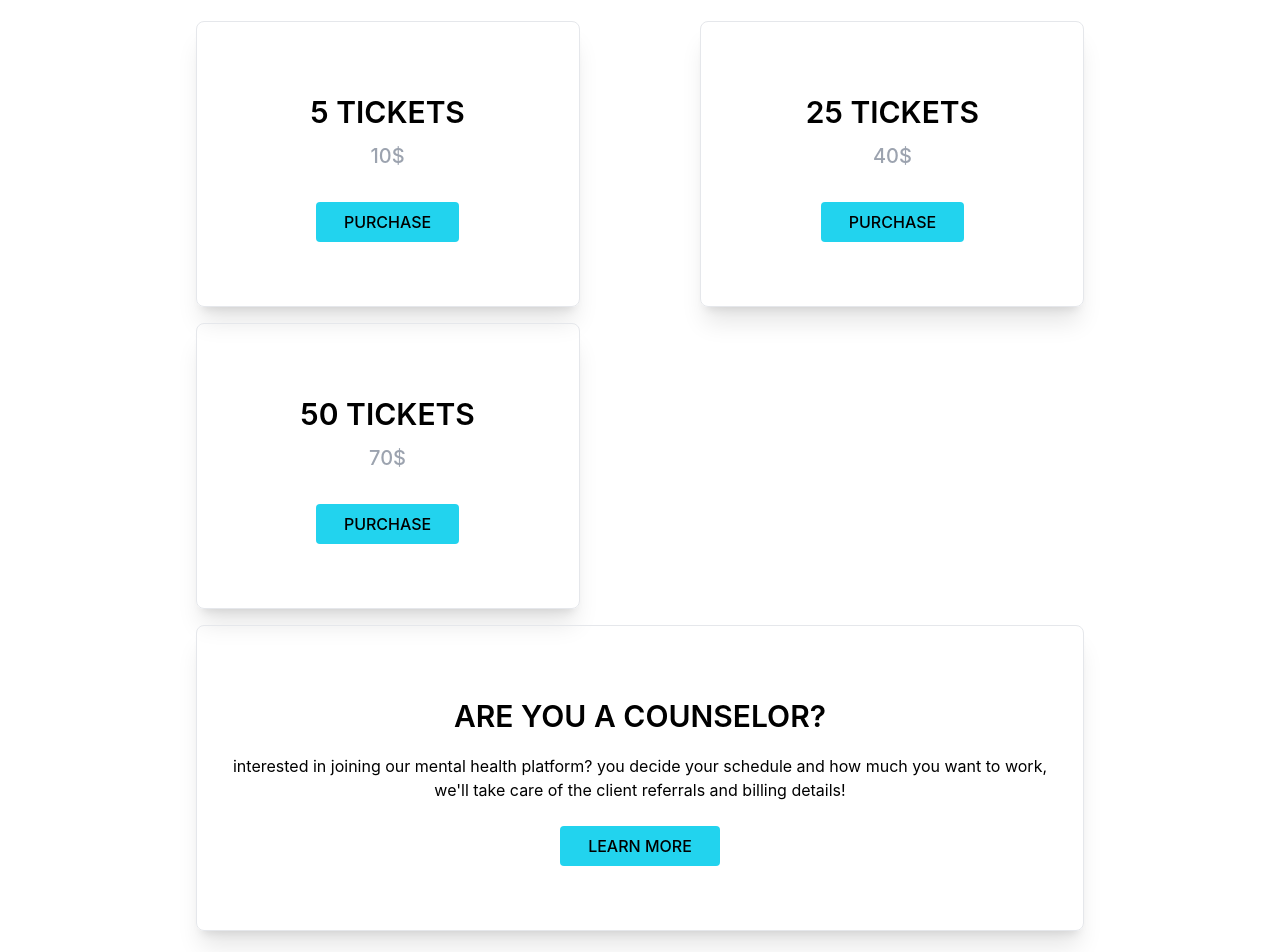
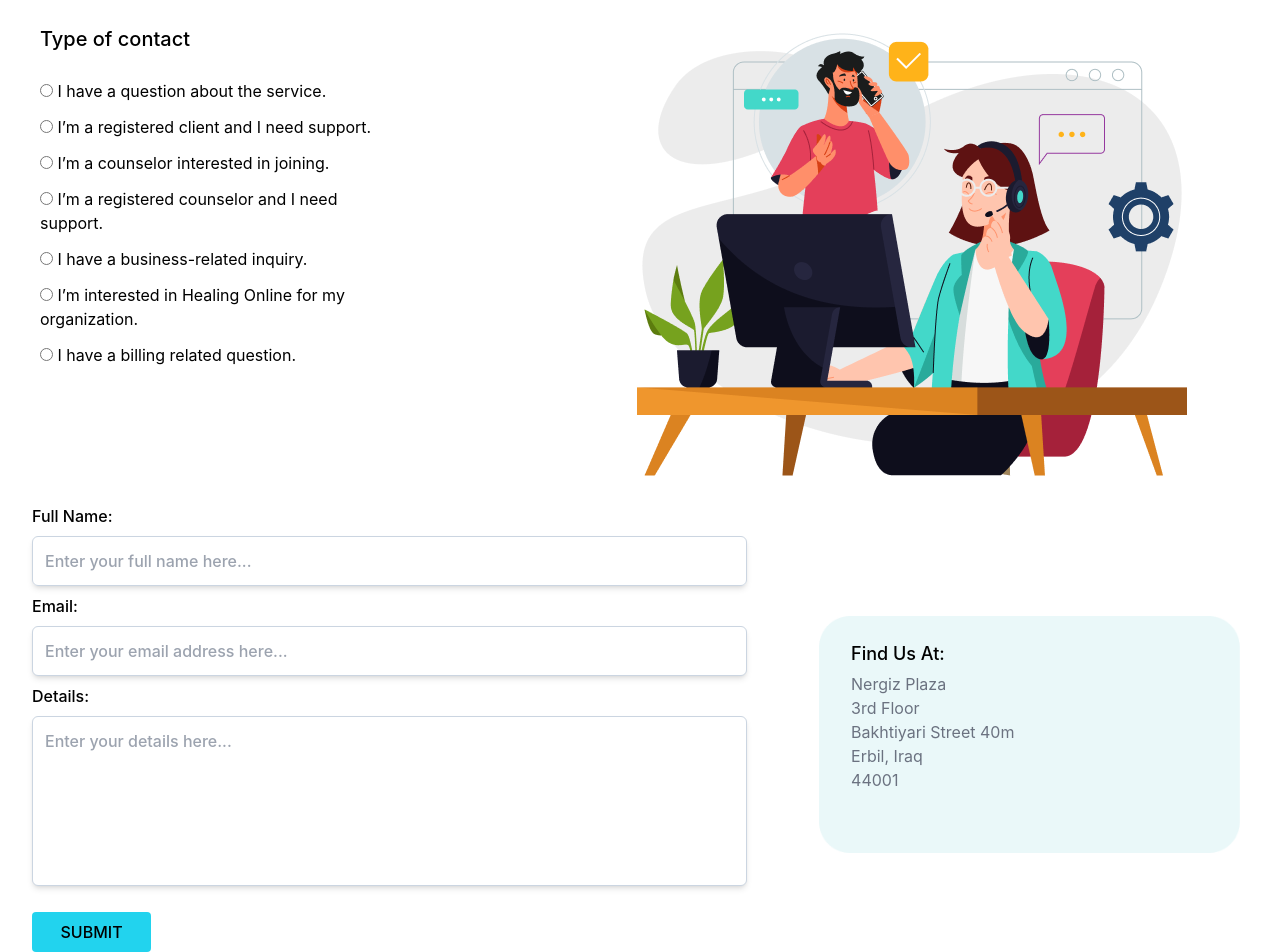
Before and after one commit to kogunlu/codezillas-capstone, a React (Create React App) app: page /contact in a window 1280 px wide. Before the commit this address led to /. Shown: the part 260-1212 px from the top of the page. Built offline with nearby package versions, Linux system fonts and the light colour scheme; no server answers.

Commit message:
Initial commit

```diff
--- a/src/App.jsx
+++ b/src/App.jsx
@@ -13,8 +13,9 @@ import Navbar from './components/shared/navbar/Navbar';
 import Login from './components/pages/Login/Login';
 import Signup from './components/pages/Signup/Signup';
 import SignupThanks from './components/pages/Signup/SignupThanks';
-
 import Team from './components/pages/About/Team';
+import Contact from './components/pages/Contact/Contact';
+import ContactThanks from './components/pages/Contact/ContactThanks/ContactThanks';
 
 function App() {
   return (
@@ -30,7 +31,8 @@ function App() {
         <Route path="thanks-subs" element={<SubsThanks />} />
         <Route path="thanks-signup" element={<SignupThanks />} />
         <Route path="blog" element={<Blog />} />
-
+        <Route path='contact' element={<Contact />} />
+        <Route path= "thanks-contacts" element={<ContactThanks />} />
         <Route path="*" element={<ErrorPage />} />
       </Routes>
 
--- /dev/null
+++ b/src/components/pages/Contact/Contact.jsx
@@ -0,0 +1,185 @@
+import React, {useState} from "react";
+import {useNavigate} from "react-router-dom"
+import { v4 as uuidv4 } from 'uuid';
+import { doc, setDoc } from "firebase/firestore";
+import { useDispatch  } from 'react-redux';
+import db from "../../../db/firebase.config";
+import contact from "./images/Contact.png";
+import ContactAdress from "./ContactAdress";
+
+
+
+
+function Contact () {
+    const [contactType, setContactType] = useState("")
+    const [name, setName] = useState("")
+    const [email, setEmail] = useState("")
+    const [details, setDetails] = useState("")
+    const dispatch = useDispatch()
+    const navigate = useNavigate()
+
+    const handleContactChange = e => {setContactType(e.target.value)}
+    const handleNameChange = e => {setName(e.target.value)}
+    const handleEmailChange = e => {setEmail(e.target.value)}
+    const handleDetailsChange = e => {setDetails(e.target.value)}
+
+
+        async function sendData(contactTypeValue1, nameValue1, emailValue1, detailsValue1){
+
+          await setDoc(doc(db, "contactUs-list", uuidv4()), {
+            contactType: contactTypeValue1,
+            name: nameValue1,
+            email: emailValue1,
+            details: detailsValue1
+          });
+
+        }
+          sendData(contactType, name, email, details).then(handleContactChange, handleNameChange, handleEmailChange, handleDetailsChange, ("")).then(navigate('/thanks-contacts'))
+
+
+
+   return (
+   <div className="">
+    <div className="py-10 pl-10">
+        <h1 className="text-5xl ">SEND US YOUR REQUEST!</h1>
+        <p className="text-gray-500 mt-2">Do you have a question, concern, idea, feedback, or problem? If you need assistance,
+             please fill out the <br/> form below and we’d be happy to help!</p>
+    </div>
+    <div className="flex ">
+
+    <div>
+
+
+<div className=' h-96 w-full md:w-5/6 lg:w-4/6 px-2 md:px-10 py-5 flex  justify-between items-start   flex-wrap'>
+
+    <div className='h-auto mb-6'>
+        <h2 className='text-xl font-medium'>
+            Type of contact
+        </h2>
+    </div>
+
+    <div className='w-full h-auto py-5 md:py-0 flex flex-col justify-center items-start gap-1 '>
+        <div className='mb-2'>
+            <input
+            name="contactType"
+            type="radio"
+            value="I have a question about the service."
+            onChange={handleContactChange}
+
+            /> I have a question about the service.
+        </div>
+
+        <div className='mb-2'>
+            <input
+            name="contactType"
+            type="radio"
+            value="I’m a registered client and I need support."
+            onChange={handleContactChange}
+
+            /> I’m a registered client and I need support.
+        </div>
+
+        <div className='mb-2'>
+            <input
+            name="contactType"
+            type="radio"
+            value=" I’m a counselor interested in joining."
+            onChange={handleContactChange}
+
+            /> I’m a counselor interested in joining.
+        </div>
+
+        <div className='mb-2'>
+            <input
+           name="contactType"
+            type="radio"
+            value="I’m a registered counselor and I need support."
+            onChange={handleContactChange}
+
+            /> I’m a registered counselor and I need support.
+        </div>
+
+        <div className='mb-2'>
+            <input
+            name="contactType"
+            type="radio"
+            value="I have a business-related inquiry."
+            onChange={handleContactChange}
+
+            /> I have a business-related inquiry.
+        </div>
+
+        <div className='mb-2'>
+            <input
+            name="contactType"
+            type="radio"
+            value="I’m interested in Healing Online for my organization."
+            onChange={handleContactChange}
+
+            /> I’m interested in Healing Online for my organization.
+        </div>
+
+        <div>
+            <input
+            name="contactType"
+            type="radio"
+            value="I have a billing related question."
+            onChange={handleContactChange}
+
+            /> I have a billing related question.
+        </div>
+    </div>
+
+
+</div>
+
+
+    </div>
+
+    <div><img
+        className=" items-start lg:justify-center rounded mx-auto py-7 "
+        src={contact}
+        alt="contact"
+      /> </div>
+   </div>
+      <div className="flex ">
+
+
+
+
+         <form className=' w-full md:w-1/4 lg:w-4/6 px-2 md:px-8 sm:text-small  '>
+          <span className='mb-3 '>
+              <label htmlFor='name' className='font-medium'>Full Name:
+              <input type="name" placeholder='Enter your full name here...' value={name} onChange={handleNameChange} className=' box-border w-full border rounded-md
+        bg-transparent border-slate-300 p-3 mt-2 mb-2 shadow-md focus:outline-none'/>
+              </label>
+          </span>
+          <span className='mb-3 '>
+              <label htmlFor='email' className='font-medium'>Email:
+              <input type="email" placeholder='Enter your email address here...' value={email} onChange={handleEmailChange} className='w-full border rounded-md
+               border-slate-300 p-3 mt-2 mb-2 shadow-md focus:outline-none'/>
+              </label>
+          </span>
+          <span className=''>
+              <label htmlFor='details' className='font-medium'>Details:
+              <textarea type="details" rows={6} placeholder='Enter your details here...' value={details} onChange={handleDetailsChange} className='w-full border rounded-md
+               border-slate-300 p-3 mt-2 shadow-md focus:outline-none'  style={{resize: "none"}}/>
+              </label>
+          </span>
+          <div className='flex items-center w-2/3 h-1/7 mb-12 mt-5 focus:outline-none'>
+              <input
+              type="button"
+              value="SUBMIT"
+              className='py-2 px-5 w-6/12 md:w-5/12 lg:w-3/12 hover:bg-cyan-200 bg-cyan-400 font-medium rounded'
+              onClick={() => sendData()} />
+
+          </div>
+         </form>
+
+
+        <ContactAdress />
+      </div>
+   </div>
+   )
+}
+export default Contact;
--- /dev/null
+++ b/src/components/pages/Contact/ContactAdress.jsx
@@ -0,0 +1,27 @@
+import React from "react";
+import ContactAdressImg from "./images/ContactAdressImg.png";
+
+
+function ContactAdress () {
+   return (
+   <div>
+    <div className="relative mt-28 ml-15 m-10">
+        <img className="w-auto h-auto"src={ContactAdressImg} alt="adress" />
+      <span className="absolute top-3 left-3 w-4/6 pl-5 pt-3">
+              <p className="font-medium text-sm md:text-lg text-start mb-1">
+                Find Us At:
+              </p>
+             <div className="text-gray-500">
+              <p>Nergiz Plaza</p>
+              <p>3rd Floor</p>
+              <p>Bakhtiyari Street 40m</p>
+              <p>Erbil, Iraq</p>
+              <p>44001</p>
+              </div>
+            </span>
+            </div>
+            </div>
+
+   )
+}
+export default ContactAdress ;
--- /dev/null
+++ b/src/components/pages/Contact/ContactThanks/ContactThanks.jsx
@@ -0,0 +1,13 @@
+import Thanks from "../../../shared/thanksPages/Thanks"
+
+function ContactThanks(){
+
+
+    return(
+            <div>
+                <Thanks text="Your request has been sent, a member of the support team will get in contact with you through the email you provided as soon as possible."/>
+            </div>
+    )
+}
+
+export default ContactThanks
```
Also changed, not shown: src/components/pages/Contact/images/Contact.png (added), src/components/pages/Contact/images/ContactAdressImg.png (added).
